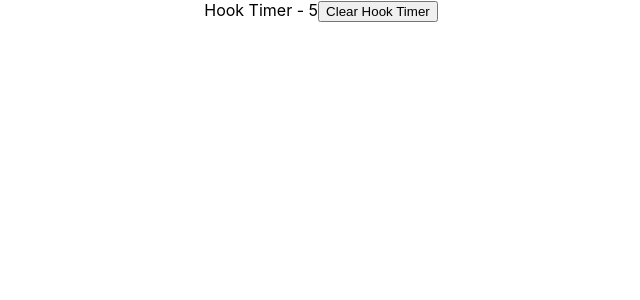
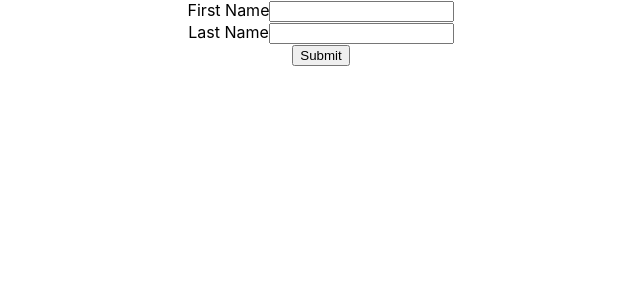
Before and after one commit to danielonsombi/ReactJSHooks, a React (Create React App) app: page / in a window 1280 px wide. Shown: the top 300 px of the page, without its empty margins (319-959 px from the left). Built offline with nearby package versions, Linux system fonts and the light colour scheme.

Commit message:
Custom Hooks

```diff
--- a/src/App.js
+++ b/src/App.js
@@ -27,6 +27,11 @@
 import FocusInput from './Components/FocusInput';
 import ClassTimer from './Components/ClassTimer';
 import HookTimer from './Components/HookTimer';
+import DocTitleOne from './Components/DocTitleOne';
+import DocTitleTwo from './Components/DocTitleTwo';
+import CustomHookCounterOne from './Components/CustomHookCounterOne';
+import CustomHookCounterTwo from './Components/CustomHookCounterTwo';
+import CustomHookUserForm from './Components/CustomHookUserForm';
 
 export const UserContext = React.createContext()
 export const ChannelContext = React.createContext()
@@ -51,7 +56,12 @@
   const [count, dispatch] = useReducer(reducer, initialState)
   return (
     <div className="App">
-      <HookTimer/>
+      <CustomHookUserForm/>
+      {/* <CustomHookCounterOne/>
+      <CustomHookCounterTwo/> */}
+      {/* <DocTitleOne/>
+      <DocTitleTwo/> */}
+      {/* <HookTimer/> */}
       {/* <ClassTimer/> */}
       {/* <FocusInput/> */}
       {/* <Counter/> */}
--- /dev/null
+++ b/src/Components/CustomHookCounterOne.js
@@ -0,0 +1,18 @@
+import React, {useState} from 'react'
+import useCounter from '../hooks/useCounter'
+
+function CustomHookCounterOne() {
+
+    const [count, increment, decrement, reset] = useCounter(0,1)
+
+    return (
+        <div>
+        <h2>Count = {count}</h2>
+        <button onClick={increment}>Increment</button>
+        <button onClick={decrement}>Decrement</button>
+        <button onClick={reset}>Reset</button>
+        </div>
+    )
+}
+
+export default CustomHookCounterOne
--- /dev/null
+++ b/src/Components/CustomHookCounterTwo.js
@@ -0,0 +1,18 @@
+import React, {useState} from 'react'
+import useCounter from '../hooks/useCounter'
+
+function CustomHookCounterTwo() {
+
+    const [count, increment, decrement, reset] = useCounter(10, 10)
+
+  return (
+    <div>
+      <h2>Count = {count}</h2>
+      <button onClick={increment}>Increment</button>
+      <button onClick={decrement}>Decrement</button>
+      <button onClick={reset}>Reset</button>
+    </div>
+  )
+}
+
+export default CustomHookCounterTwo
--- /dev/null
+++ b/src/Components/CustomHookUserForm.js
@@ -0,0 +1,33 @@
+import React, {useState} from 'react'
+import useInput from '../hooks/useInput'
+
+function CustomHookUserForm() {
+    const [firstName, bindFirstName, resetFirstName] = useInput('')
+    const [lastName, bindLastName, resetLastName] = useInput('')
+
+    const submitHandler = e => {
+        e.preventDefault()
+        alert(`Hello ${firstName} ${lastName}`)
+        resetFirstName()
+        resetLastName()
+    }
+    return (
+        <div>
+            <form onSubmit={submitHandler}>
+                <div>
+                    <label>First Name</label>
+                    <input {...bindFirstName} type='text'/>
+                </div>
+                <div>
+                    <label>Last Name</label>
+                    <input {...bindLastName} type='text'/>
+                </div>
+                <div>
+                    <button>Submit</button>
+                </div>
+            </form>
+        </div>
+    )
+}
+
+export default CustomHookUserForm
--- /dev/null
+++ b/src/Components/DocTitleOne.js
@@ -0,0 +1,23 @@
+import React, {useState} from 'react'
+import useDocumentTitle from '../hooks/useDocumentTitle'
+
+//Keep track of count value and update the count value on the title
+
+function DocTitleOne() {
+    const [count, setCount] = useState(0)
+
+    // useEffect(() => {
+    //     document.title = `Count ${count}`
+    // },[count])
+
+    // The above can now be replaced by the custom reusable hook:
+    useDocumentTitle(count)
+
+    return (
+        <div>
+            <button onClick={() => setCount(count + 1)}>Count - {count} </button>
+        </div>
+    )
+}
+
+export default DocTitleOne
--- /dev/null
+++ b/src/Components/DocTitleTwo.js
@@ -0,0 +1,23 @@
+import React, {useState} from 'react'
+import useDocumentTitle from '../hooks/useDocumentTitle'
+
+//Keep track of count value and update the count value on the title
+
+function DocTitleTwo() {
+    const [count, setCount] = useState(0)
+
+    // useEffect(() => {
+    //     document.title = `Count ${count}`
+    // },[count])
+
+    // The above can now be replaced by the custom reusable hook:
+    useDocumentTitle(count)
+
+    return (
+        <div>
+            <button onClick={() => setCount(count + 1)}>Count - {count} </button>
+        </div>
+    )
+}
+
+export default DocTitleTwo
--- /dev/null
+++ b/src/hooks/useCounter.js
@@ -0,0 +1,20 @@
+import {useState} from 'react'
+
+function useCounter(initialCount = 0, value) {
+    const [count, setCount] = useState(initialCount)
+
+    const increment = () => {
+        setCount(prevCount => prevCount + value)
+    }
+
+    const decrement = () => {
+        setCount(prevCount => prevCount - value)
+    }
+    const reset = () => {
+        setCount(initialCount)
+    }
+
+    return [count, increment, decrement, reset]
+}
+
+export default useCounter
--- /dev/null
+++ b/src/hooks/useDocumentTitle.js
@@ -0,0 +1,9 @@
+import {useEffect} from 'react'
+
+function useDocumentTitle(count) {
+    useEffect(() => {
+        document.title = `Count ${count}`
+    },[count])
+}
+
+export default useDocumentTitle
--- /dev/null
+++ b/src/hooks/useInput.js
@@ -0,0 +1,20 @@
+import {useState} from 'react'
+
+function useInput(initialValue) {
+  const [value, setValue] = useState(initialValue)
+
+  const reset = () => {
+    setValue(initialValue)
+  }
+
+  const bind = {
+    value,
+    onChange: e => {
+        setValue(e.target.value)
+    }
+  }
+
+  return [value, bind, reset]
+}
+
+export default useInput
```
Also changed, not shown: 1 other file (tests, documents, lock files or other folders).
